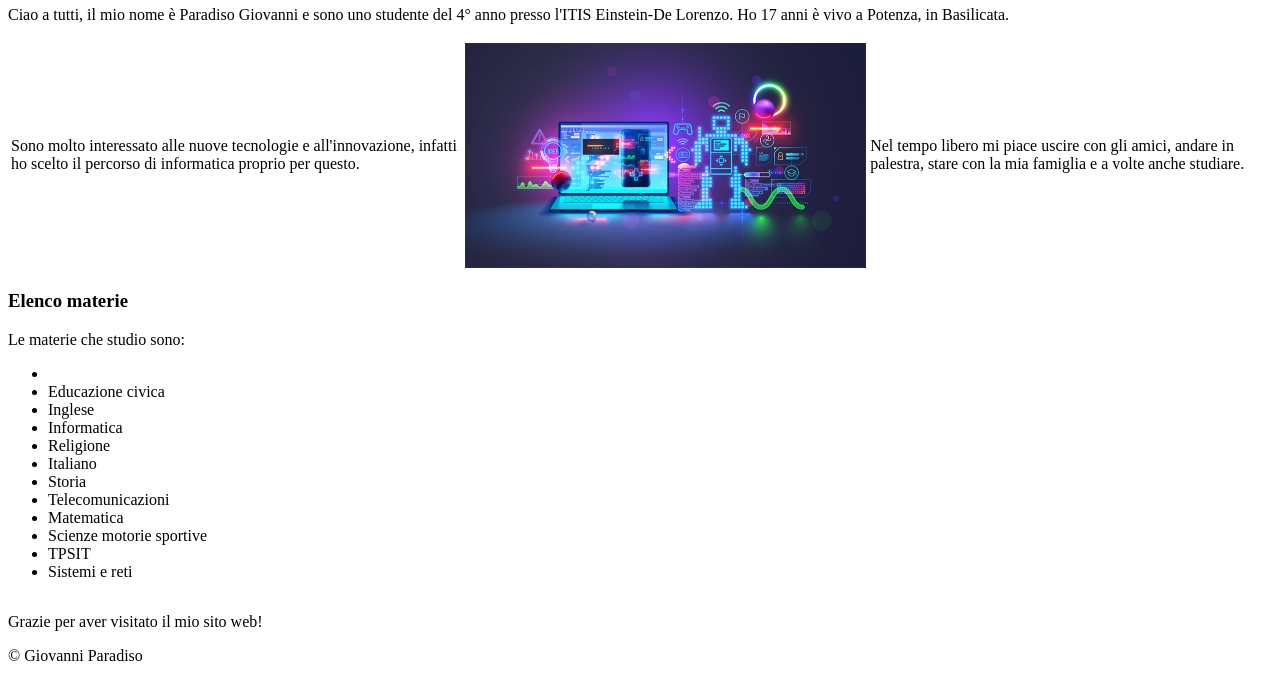
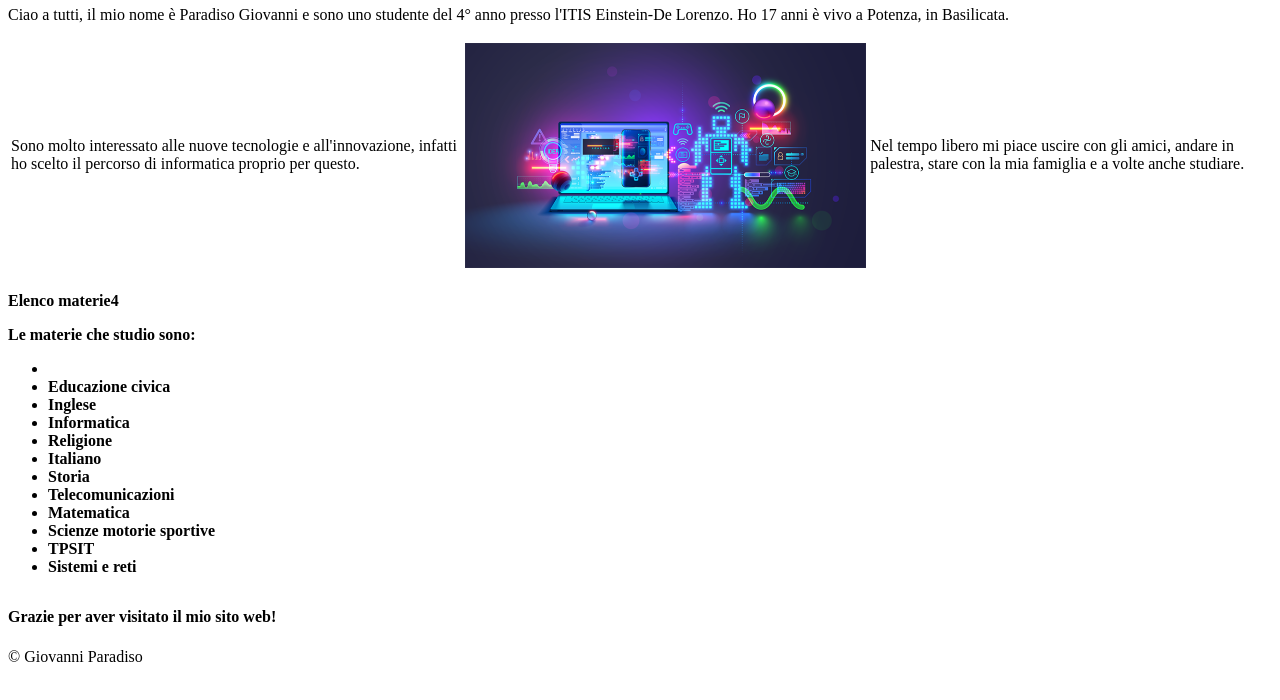
Before and after one commit to GiovanniParadiso/GiovanniParadiso.GitHub.io, a plain HTML site: page index.html in a window 1280 px wide. Shown: the part 76-776 px from the top of the page. Drawn offline with Linux system fonts and the light colour scheme.

Commit message:
Update index.html

```diff
--- a/index.html
+++ b/index.html
@@ -30,7 +30,7 @@
 					</tr>
 				</tbody>
 			</table>
-			<h3>Elenco materie</h3>
+			<h4>Elenco materie</h>4
 			<p>Le materie che studio sono:</p>
 			<table>
 				<ul>
```
